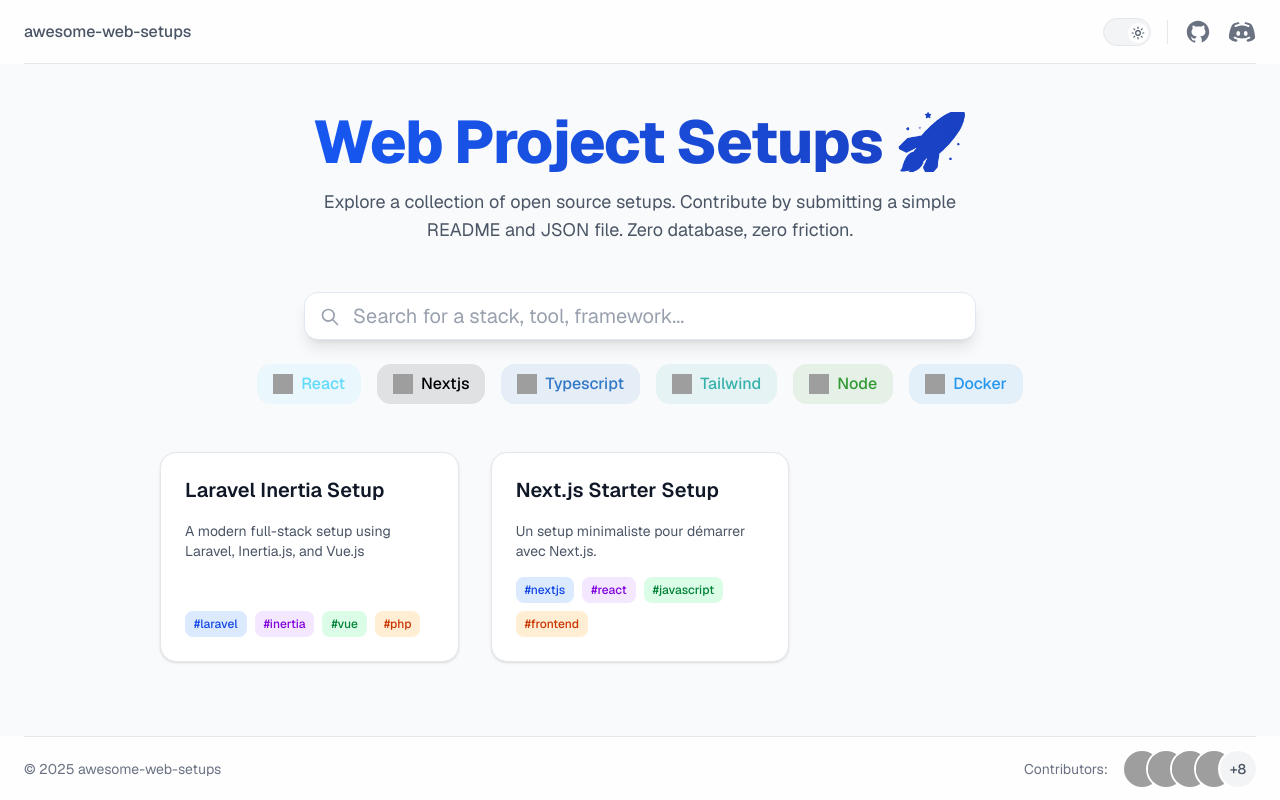
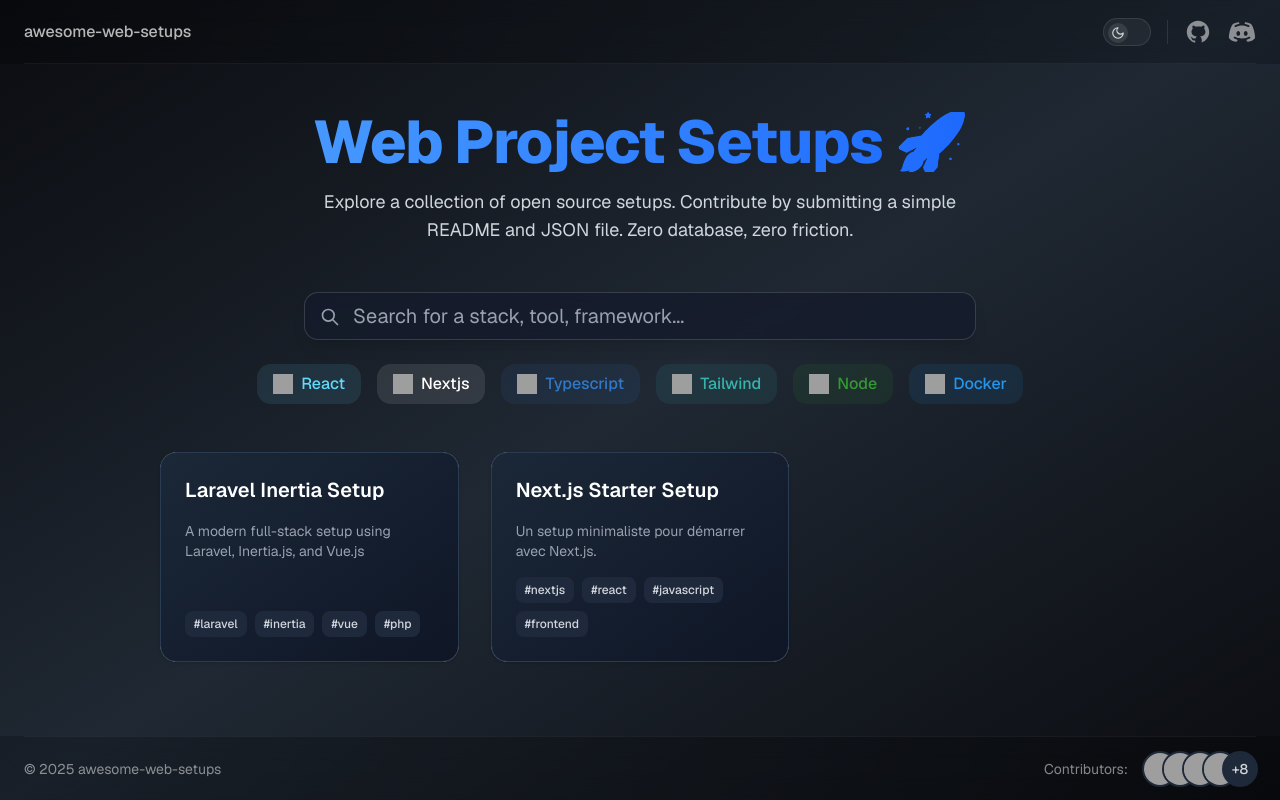
Before and after one commit to aploon/awesome-web-setups, a Next.js app: page / in a window 1280 px wide. Built offline with nearby package versions, Linux system fonts and the light colour scheme; grey boxes are pictures that could not be loaded.

Commit message:
Implement dark mode initialization script in layout, adjust footer contributor image size, and update dark mode context to default to true. Enhance header component imports for improved functionality.

```diff
--- a/src/app/layout.tsx
+++ b/src/app/layout.tsx
@@ -41,7 +41,35 @@
   children: React.ReactNode;
 }>) {
   return (
-    <html lang="en" className={`${geistSans.variable} ${geistMono.variable}`}>
+    <html lang="en" className={`${geistSans.variable} ${geistMono.variable}`} suppressHydrationWarning>
+      <head>
+        <script
+          dangerouslySetInnerHTML={{
+            __html: `
+              (function() {
+                try {
+                  // Check if dark mode is stored in localStorage
+                  var theme = localStorage.getItem('theme');
+
+                  // If not stored, check system preference
+                  if (theme === null) {
+                    theme = true
+                  } else {
+                    theme = theme === 'dark';
+                  }
+
+                  // Apply dark mode immediately
+                  if (theme) {
+                    document.documentElement.classList.add('dark');
+                  }
+                } catch (e) {
+                  console.error('Theme initialization failed:', e);
+                }
+              })();
+            `,
+          }}
+        />
+      </head>
       <body>{children}</body>
     </html>
   );
--- a/src/components/Footer.tsx
+++ b/src/components/Footer.tsx
@@ -48,7 +48,7 @@
                   <img
                     src={contributor.avatar}
                     alt={contributor.name}
-                    className="inline-block size-9 rounded-full ring-2 ring-white dark:ring-gray-800 hover:ring-blue-500 dark:hover:ring-blue-500 transition-all duration-200"
+                    className="inline-block size-8 rounded-full ring-2 ring-white dark:ring-gray-800 hover:ring-blue-500 dark:hover:ring-blue-500 transition-all duration-200"
                     title={contributor.name}
                   />
                 </a>
@@ -58,7 +58,7 @@
                 className="relative inline-block transition-transform hover:scale-105 hover:z-10 duration-200"
               >
                 <div
-                  className="inline-flex size-9 rounded-full ring-2 ring-white dark:ring-gray-800 hover:ring-blue-500 dark:hover:ring-blue-500 transition-all duration-200 bg-gray-100 dark:bg-gray-800 items-center justify-center text-sm font-medium text-gray-600 dark:text-gray-300"
+                  className="inline-flex size-8 rounded-full ring-2 ring-white dark:ring-gray-800 hover:ring-blue-500 dark:hover:ring-blue-500 transition-all duration-200 bg-gray-100 dark:bg-gray-800 items-center justify-center text-sm font-medium text-gray-600 dark:text-gray-300"
                   title="View all contributors"
                 >
                   +8
--- a/src/components/Header.tsx
+++ b/src/components/Header.tsx
@@ -1,6 +1,6 @@
 "use client"
-import { Github, Sun, Moon } from "lucide-react"
 import useDarkMode from "@/hooks/useDarkMode"
+import { Moon, Sun } from "lucide-react"
 
 export function Header() {
     const { isDarkMode, toggleDarkMode } = useDarkMode()
--- a/src/context/DarkModeContext.tsx
+++ b/src/context/DarkModeContext.tsx
@@ -6,16 +6,17 @@
 }
 
 export const DarkModeContext = createContext<DarkModeContextProps>({
-    isDarkMode: false,
+    isDarkMode: true,
     toggleDarkMode: () => {},
 });
 
 export const DarkModeProvider: React.FC<{ children: React.ReactNode }> = ({ children }) => {
-    const [isDarkMode, setIsDarkMode] = useState(false);
+    const [isDarkMode, setIsDarkMode] = useState(true);
 
     useEffect(() => {
-        const darkMode = localStorage.getItem('theme') === 'dark' ||
-                         (!localStorage.getItem('theme') && window.matchMedia('(prefers-color-scheme: dark)').matches);
+        const storedTheme = localStorage.getItem('theme');
+        const darkMode = storedTheme === null ? true : storedTheme === 'dark';
+
         setIsDarkMode(darkMode);
         document.documentElement.classList.toggle('dark', darkMode);
     }, []);
```
